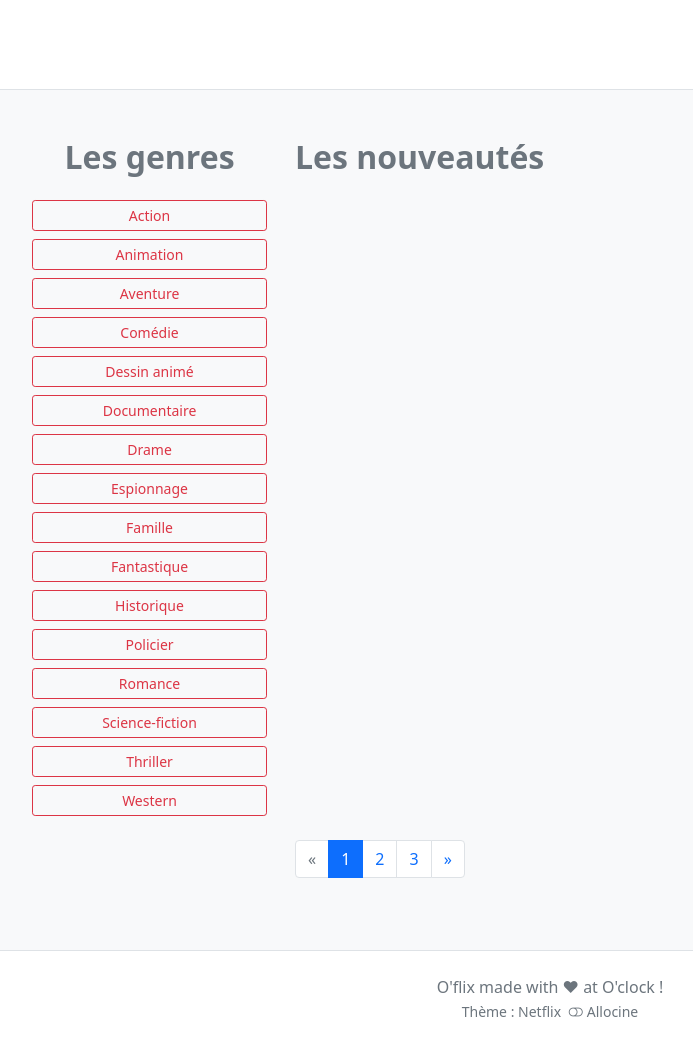
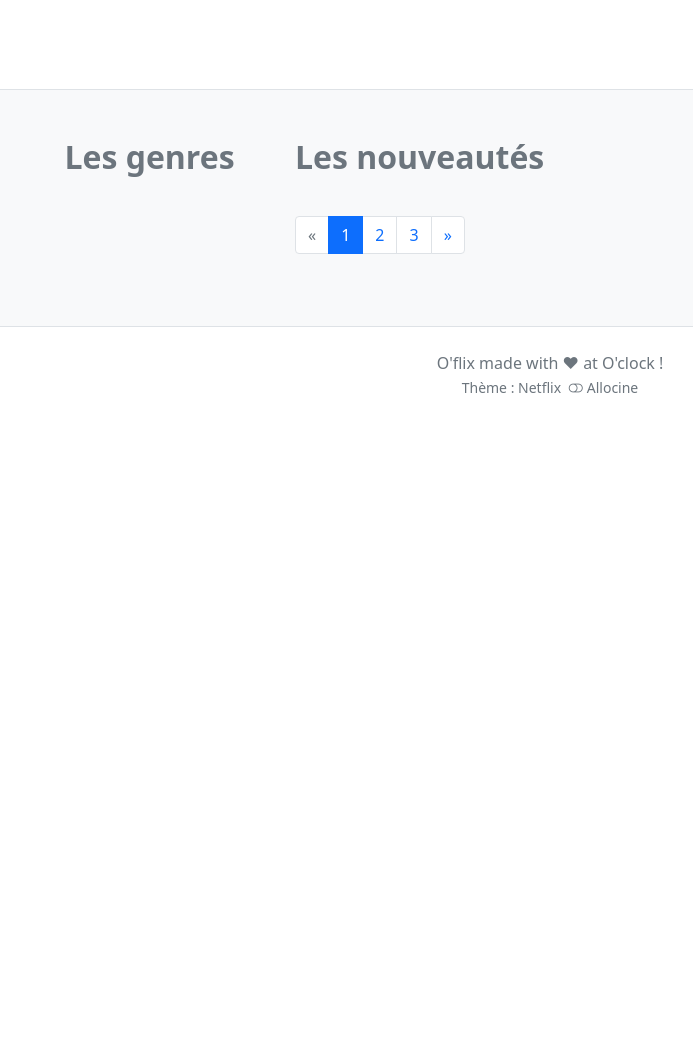
Before and after one commit to SimonDelaporte1/oflix, a Symfony app: template templates/main/home.html.twig in a window 1280 px wide. Shown: the part 385-1432 px from the top of the page, without its empty margins (90-783 px from the left). After the commit the page ends 778 px from the top, so only its background shows below. Run offline with Twig, Linux system fonts and the light colour scheme; the template is opened without the code that fills it, so the values that code supplies are empty; some libraries are stand-ins or nearby versions.

Commit message:
fin challenge

```diff
--- a/src/DataFixtures/AppFixtures.php
+++ b/src/DataFixtures/AppFixtures.php
@@ -72,7 +72,7 @@ class AppFixtures extends Fixture
         }
         $manager->flush();
 
-        // intersion des personnes (acteur) en BDD
+        // insertion des personnes (acteur) en BDD
         foreach($person_array as $this_person_array){
             $person = new Person();
             $person->setFirstname($this_person_array[0]);
--- a/src/Entity/Genre.php
+++ b/src/Entity/Genre.php
@@ -25,7 +25,7 @@ class Genre
     private $name;
 
     /**
-     * @ORM\ManyToMany(targetEntity=Movie::class, mappedBy="genre")
+     * @ORM\ManyToMany(targetEntity=Movie::class, mappedBy="genres")
      */
     private $movies;
 
--- a/templates/main/home.html.twig
+++ b/templates/main/home.html.twig
@@ -22,22 +22,9 @@
             <div class="col-12 col-lg-3">
                 <h2 class="text-center text-muted fw-bold mb-4">Les genres</h2>
                 <ul class="d-flex flex-column flex-wrap list-unstyled justify-content-center">
-                    <li class="btn btn-sm btn-outline-danger mx-1 mb-2">Action</li>
-                    <li class="btn btn-sm btn-outline-danger mx-1 mb-2">Animation</li>
-                    <li class="btn btn-sm btn-outline-danger mx-1 mb-2">Aventure</li>
-                    <li class="btn btn-sm btn-outline-danger mx-1 mb-2">Comédie</li>
-                    <li class="btn btn-sm btn-outline-danger mx-1 mb-2">Dessin animé</li>
-                    <li class="btn btn-sm btn-outline-danger mx-1 mb-2">Documentaire</li>
-                    <li class="btn btn-sm btn-outline-danger mx-1 mb-2">Drame</li>
-                    <li class="btn btn-sm btn-outline-danger mx-1 mb-2">Espionnage</li>
-                    <li class="btn btn-sm btn-outline-danger mx-1 mb-2">Famille</li>
-                    <li class="btn btn-sm btn-outline-danger mx-1 mb-2">Fantastique</li>
-                    <li class="btn btn-sm btn-outline-danger mx-1 mb-2">Historique</li>
-                    <li class="btn btn-sm btn-outline-danger mx-1 mb-2">Policier</li>
-                    <li class="btn btn-sm btn-outline-danger mx-1 mb-2">Romance</li>
-                    <li class="btn btn-sm btn-outline-danger mx-1 mb-2">Science-fiction</li>
-                    <li class="btn btn-sm btn-outline-danger mx-1 mb-2">Thriller</li>
-                    <li class="btn btn-sm btn-outline-danger mx-1 mb-2">Western</li>
+                    {% for key,genre in genreList %}
+                    <li class="btn btn-sm btn-outline-danger mx-1 mb-2">{{ genre.name }}</li>
+                    {% endfor %}
                 </ul>
             </div>
 
@@ -68,7 +55,7 @@
                                 {% endif %}
                                 <span class="ps-1">{{ movie.rating }}</span>
                             </div>
-                            <a href="{{ path('main_movie_show', {id: key}) }}" class="fs-1 mt-3 text-danger align-self-start">
+                            <a href="{{ path('main_movie_show', {id: movie.id }) }}" class="fs-1 mt-3 text-danger align-self-start">
                                 <i class="bi bi-arrow-right-square"></i>
                             </a>
                         </div>
```
Also changed, not shown: src/Controller/MainController.php (+14 -12 lines), src/Entity/Movie.php (+10 -10 lines), templates/main/movieShow.html.twig (+15 -16 lines).
